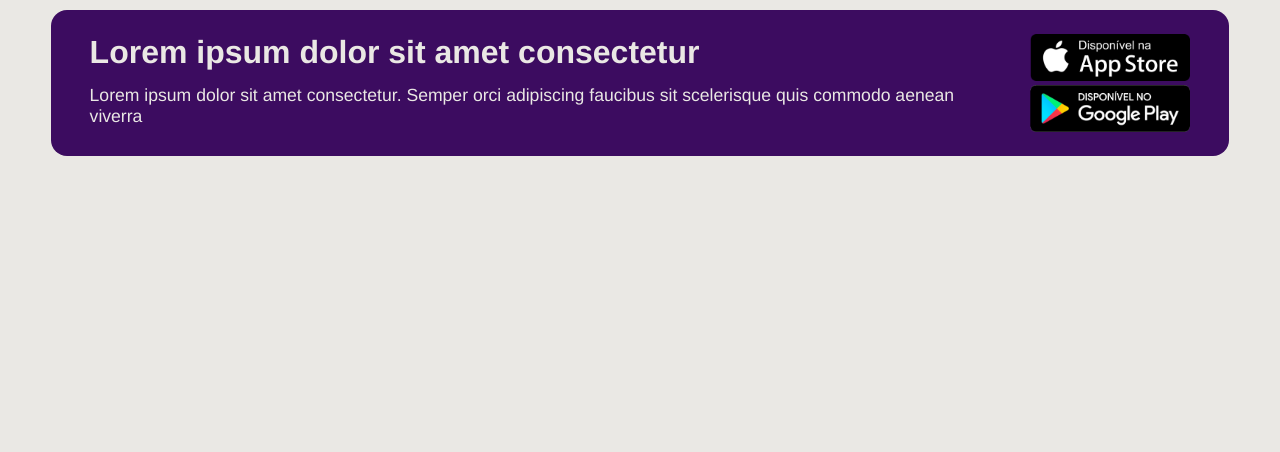
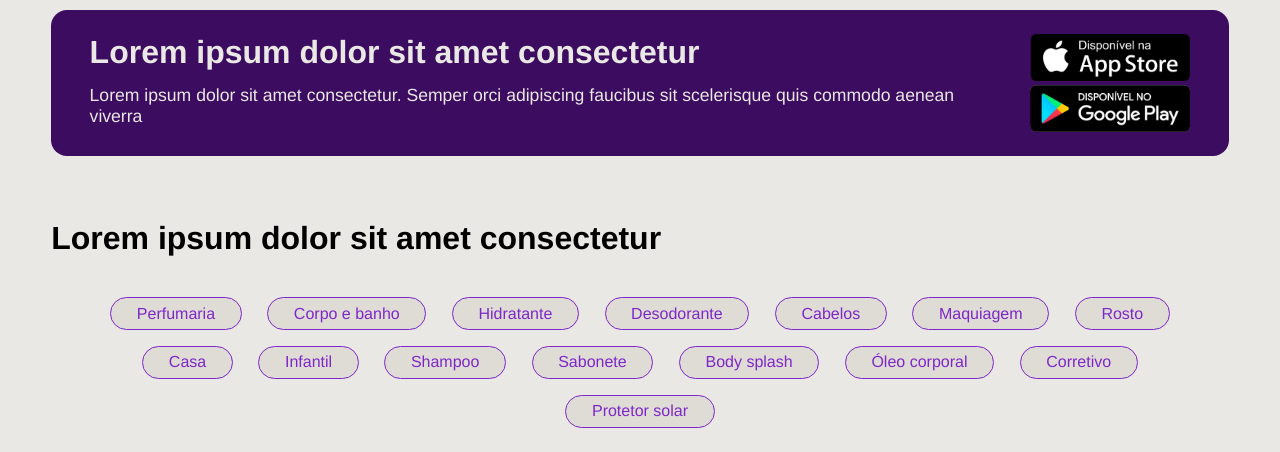
Before and after one commit to danielosilva1/desafio-monks, a plain HTML site: page index.html in a window 1280 px wide. Shown: the part 1652-2104 px from the top of the page. Before the commit the page ends 1808 px from the top, so only its background shows below. Drawn offline with Linux system fonts and the light colour scheme.

Commit message:
implementa seção de tags de produtos

```diff
--- a/index.html
+++ b/index.html
@@ -80,6 +80,26 @@
         <p class="container__description">Lorem ipsum dolor sit amet consectetur. Semper orci adipiscing faucibus sit scelerisque quis commodo aenean viverra</p>
         <img class="app-section__play-store-img" src="./img/play-store.png" alt="imagem de disponível na play store">
     </section>
+    <div class="container-product-tags">
+        <p class="container__title">Lorem ipsum dolor sit amet consectetur</p>
+        <div class="product-tags">
+            <p>Perfumaria</p>
+            <p>Corpo e banho</p>
+            <p>Hidratante</p>
+            <p>Desodorante</p>
+            <p>Cabelos</p>
+            <p>Maquiagem</p>
+            <p>Rosto</p>
+            <p>Casa</p>
+            <p>Infantil</p>
+            <p>Shampoo</p>
+            <p>Sabonete</p>
+            <p>Body splash</p>
+            <p>Óleo corporal</p>
+            <p>Corretivo</p>
+            <p>Protetor solar</p>
+        </div>
+    </div>
     <script src="./script.js"></script>
 </body>
 </html>
--- a/styles.css
+++ b/styles.css
@@ -234,6 +234,25 @@ html, body {
    margin-left: auto;
 }
 
+.container-product-tags {
+    padding: 2vh 4vw;
+}
+
+.product-tags {
+    display: flex;
+    flex-wrap: wrap;
+    justify-content: center;
+}
+
+.product-tags p {
+    padding: 0.8vh 2vw;
+    margin: 1vh 1vw;
+    color: rgba(125, 38, 201, 1);
+    background-color: rgba(223, 220, 213, 1);
+    border: solid 1px rgba(125, 38, 201, 1);
+    border-radius: 32px;
+}
+
 @media screen and (max-width: 768px) {
     /* Oculta o menu de categorias horizontal */
     .header-categories {
```
